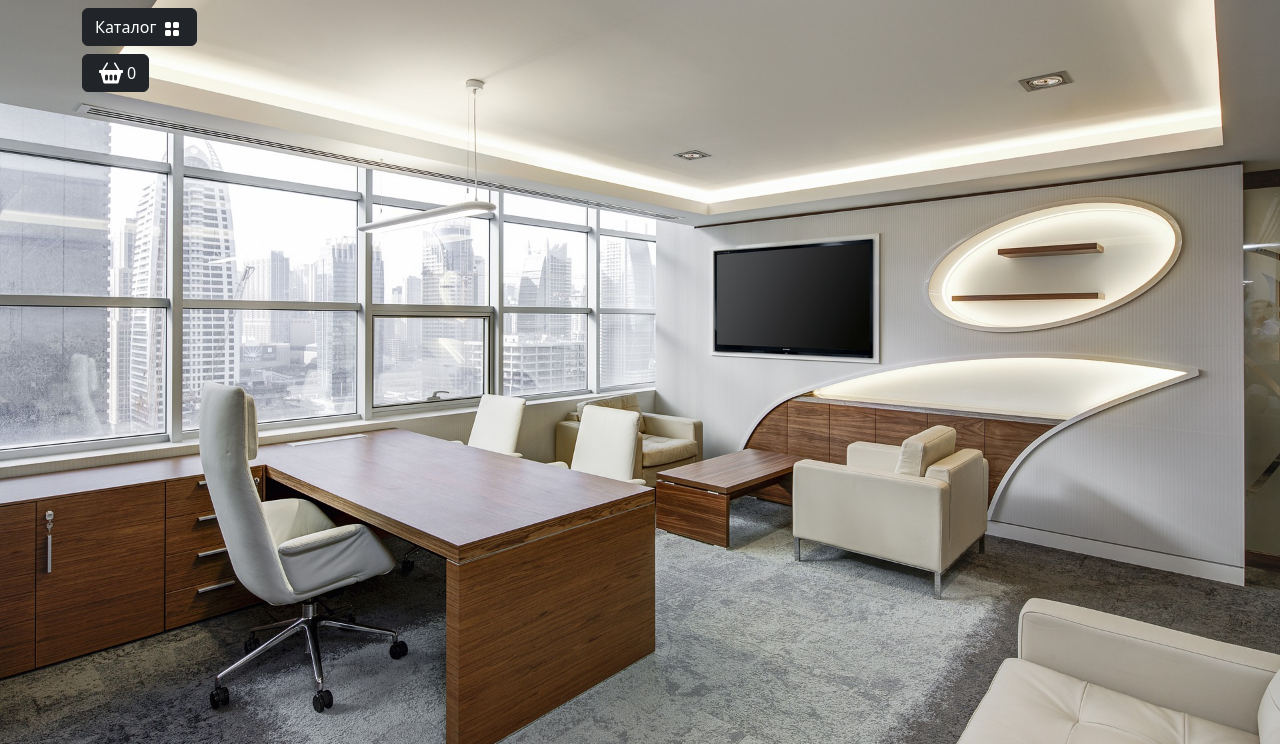
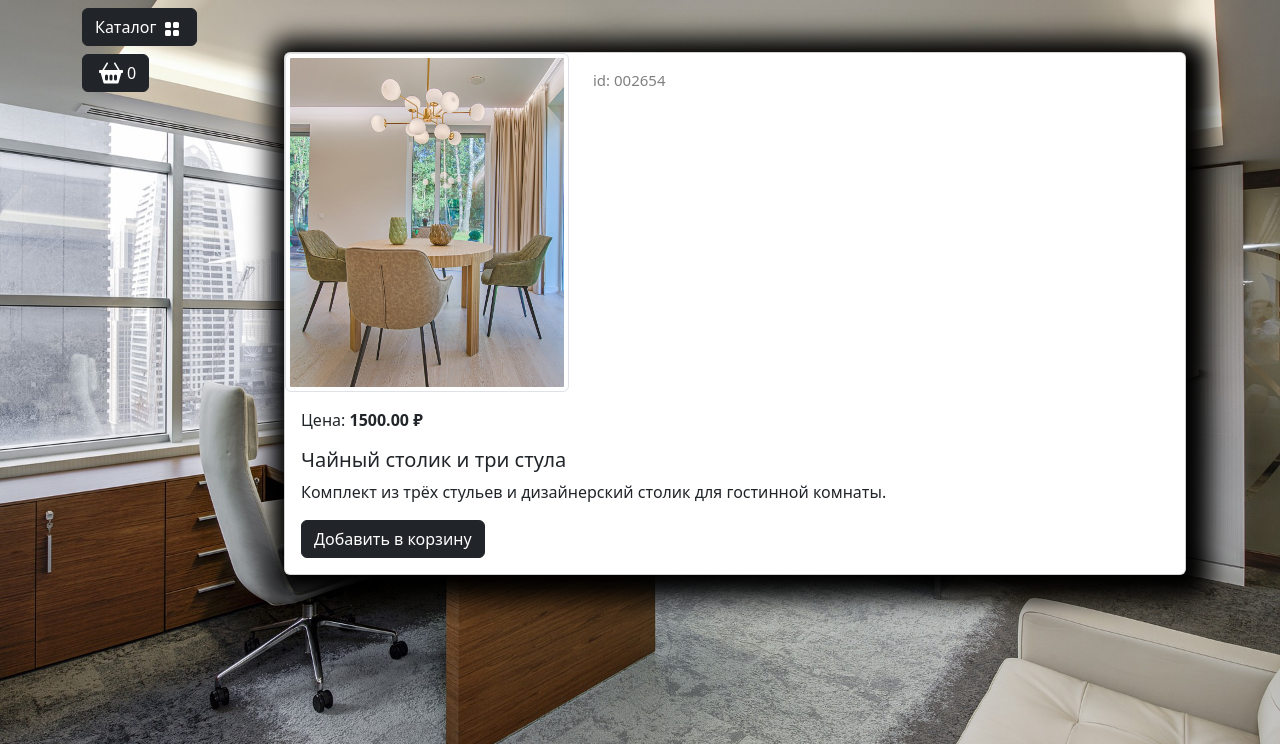
Before and after one commit to MakarychevGleb/Makarychev_internetMagazin, a Django app: template InternetMagazin/main/goods/templates/goods/product.html in a window 1280 px wide. Shown: the part 56-800 px from the top of the page. Run offline with Django 5.2, Linux system fonts and the light colour scheme; the template is opened without the code that fills it, so the values that code supplies are empty; parts of the project's set-up code (start-up, migrations or seed data) failed here and were passed over; some libraries are stand-ins or nearby versions.

Commit message:
worker in goods

```diff
--- a/InternetMagazin/main/goods/templates/goods/catalog.html
+++ b/InternetMagazin/main/goods/templates/goods/catalog.html
@@ -2,6 +2,7 @@
 {% load static %}
 
 {% block content %}
+<!-- Контент на странице -->
 <div class="row">
     <!-- Форма фильтров -->
     <div class="dropdown mb-2">
--- a/InternetMagazin/main/goods/templates/goods/product.html
+++ b/InternetMagazin/main/goods/templates/goods/product.html
@@ -1,4 +1,42 @@
-{% extends "main2/base.html" %}
+{% extends 'main2/base.html' %}
 {% load static %}
 
-{% block content %}{% endblock  %}
+{% block content %}
+  <!-- Контент на странице -->
+  <div class="container mt-5">
+    <div class="card mb-4 custom-shadow">
+      <div class="row">
+        <!-- Миниатюры -->
+        <div class="col-md-4">
+          <img src="../deps/images/goods/set of tea table and three chairs.jpg" class="img-thumbnail" data-bs-toggle="modal" data-bs-target="#imageModal1" />
+        </div>
+        <div class="col-md-4">
+          <p class="product_id mt-3">id: 002654</p>
+        </div>
+        <!-- Увеличить изображение в модальном окне -->
+        <div class="modal fade" id="imageModal1" tabindex="-1" aria-labelledby="imageModal1Label" aria-hidden="true">
+          <div class="modal-dialog modal-lg">
+            <div class="modal-content">
+              <div class="modal-header">
+                <h5 class="modal-title" id="imageModal1Label">Изображение 1</h5>
+                <button type="button" class="btn-close" data-bs-dismiss="modal" aria-label="Закрыть"></button>
+              </div>
+              <div class="modal-body">
+                <img src="../deps/images/goods/set of tea table and three chairs.jpg" class="img-fluid" alt="Изображение 1" />
+              </div>
+            </div>
+          </div>
+        </div>
+      </div>
+      <!-- Описание товара -->
+      <div class="card-body">
+        <p class="card-text">
+          Цена: <strong>1500.00 ₽</strong>
+        </p>
+        <h5 class="card-title">Чайный столик и три стула</h5>
+        <p class="card-text">Комплект из трёх стульев и дизайнерский столик для гостинной комнаты.</p>
+        <a href="#" class="btn btn-dark add-to-cart">Добавить в корзину</a>
+      </div>
+    </div>
+  </div>
+{% endblock %}
--- a/InternetMagazin/main/goods/urls.py
+++ b/InternetMagazin/main/goods/urls.py
@@ -6,5 +6,5 @@ app_name = 'goods'
 
 urlpatterns = [
     path('', views.catalog, name='index'),
-    path('product/', views.about, name='product'),
+    path('product/', views.product, name='product'),
 ]
--- a/InternetMagazin/main/main2/templates/main2/base.html
+++ b/InternetMagazin/main/main2/templates/main2/base.html
@@ -88,13 +88,13 @@
                             height="16">
                     </button>
                     <ul class="dropdown-menu bg-dark" data-bs-theme="dark">
-                        <li><a class="dropdown-item text-white" href="goods/catalog.html">Все товары</a></li>
-                        <li><a class="dropdown-item text-white" href="goods/catalog.html">Кухня</a></li>
-                        <li><a class="dropdown-item text-white" href="goods/catalog.html">Спальня</a></li>
-                        <li><a class="dropdown-item text-white" href="goods/catalog.html">Гостинная</a></li>
-                        <li><a class="dropdown-item text-white" href="goods/catalog.html">Офис</a></li>
-                        <li><a class="dropdown-item text-white" href="goods/catalog.html">Фурнитура</a></li>
-                        <li><a class="dropdown-item text-white" href="goods/catalog.html">Декор</a></li>
+                        <li><a class="dropdown-item text-white" href="{% url "catalog:index" %}">Все товары</a></li>
+                        <li><a class="dropdown-item text-white" href="{% url "catalog:index" %}">Кухня</a></li>
+                        <li><a class="dropdown-item text-white" href="{% url "catalog:index" %}">Спальня</a></li>
+                        <li><a class="dropdown-item text-white" href="{% url "catalog:index" %}">Гостинная</a></li>
+                        <li><a class="dropdown-item text-white" href="{% url "catalog:index" %}">Офис</a></li>
+                        <li><a class="dropdown-item text-white" href="{% url "catalog:index" %}">Фурнитура</a></li>
+                        <li><a class="dropdown-item text-white" href="{% url "catalog:index" %}">Декор</a></li>
                     </ul>
                 </div>
                 <!-- Значек корзины, вызывает модальное окно -->
```
Also changed, not shown: InternetMagazin/main/goods/views.py (+5 -3 lines).
